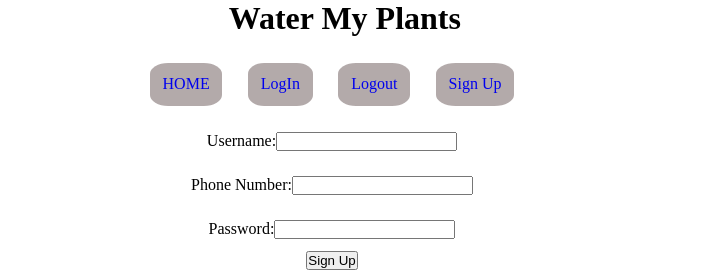
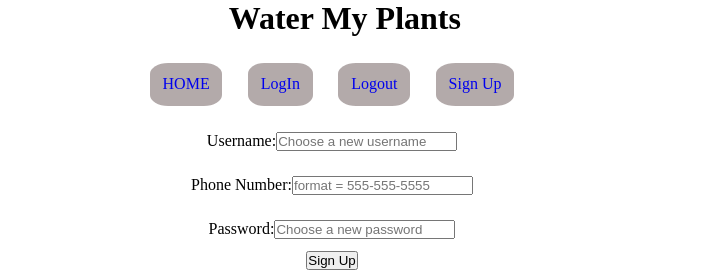
Before and after one commit to ft-watermyplants6/frontend, a React (Create React App) app: page /signUp in a window 1280 px wide. Shown: the top 272 px of the page, without its empty margins (308-1010 px from the left). Built offline with nearby package versions, Linux system fonts and the light colour scheme.

Commit message:
add placehoders to SignUpForm.js lables

```diff
--- a/src/components/SignupForm.js
+++ b/src/components/SignupForm.js
@@ -46,6 +46,7 @@ class SignupForm extends React.Component {
               name='username'
               value={this.state.credentials.username}
               onChange={this.handleChange}
+              placeholder="Choose a new username"
             />
           </label>
           <label>Phone Number:
@@ -55,6 +56,7 @@ class SignupForm extends React.Component {
               pattern='[0-9]{3}-[0-9]{3}-[0-9]{4}'
               value={this.state.credentials.phoneNumber}
               onChange={this.handleChange}
+              placeholder="format = 555-555-5555"
             />
           </label>
           <label>Password:
@@ -63,6 +65,7 @@ class SignupForm extends React.Component {
               name='password'
               value={this.state.credentials.password}
               onChange={this.handleChange}
+              placeholder='Choose a new password'
             />
           </label>
           <button>Sign Up</button>
```
